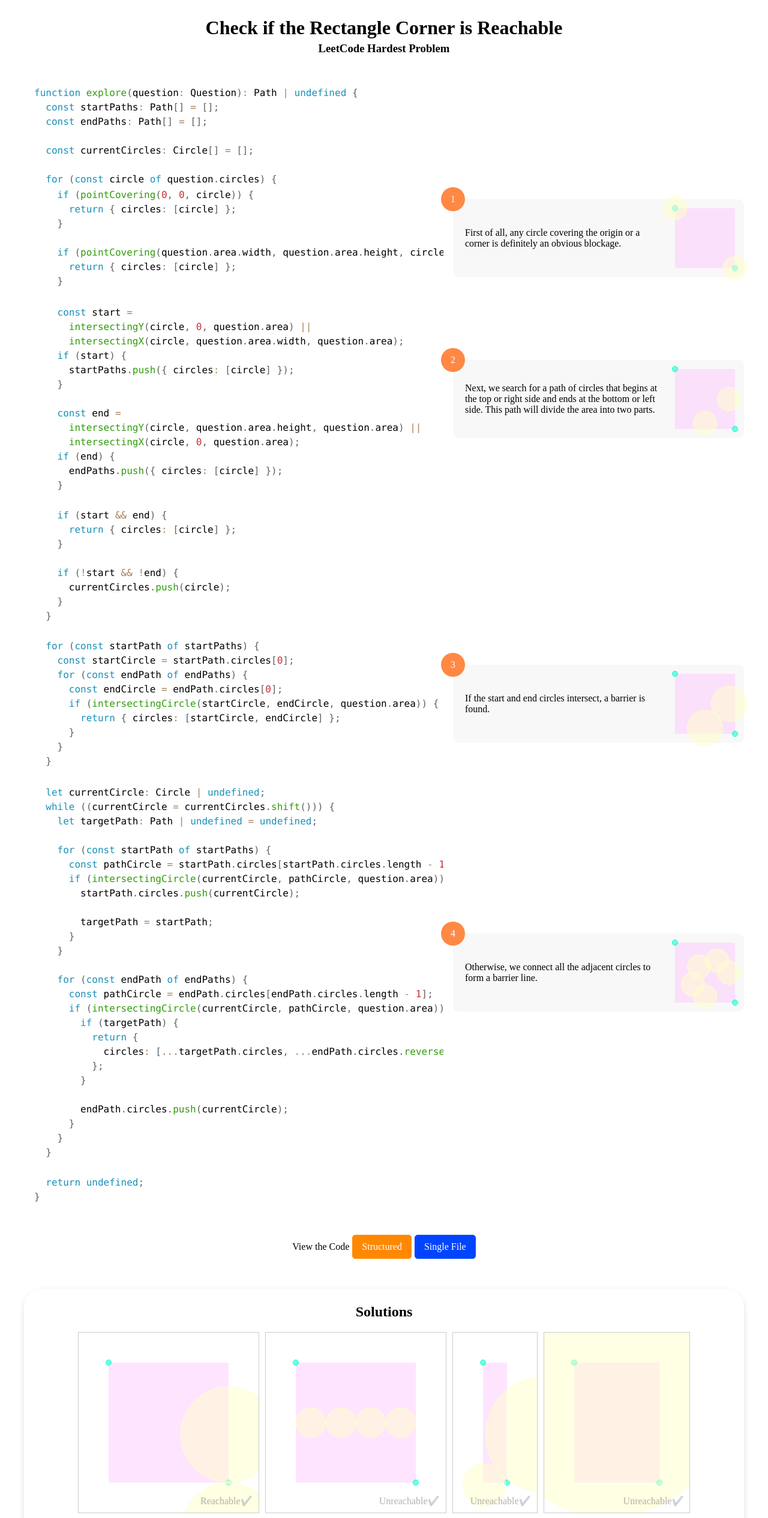
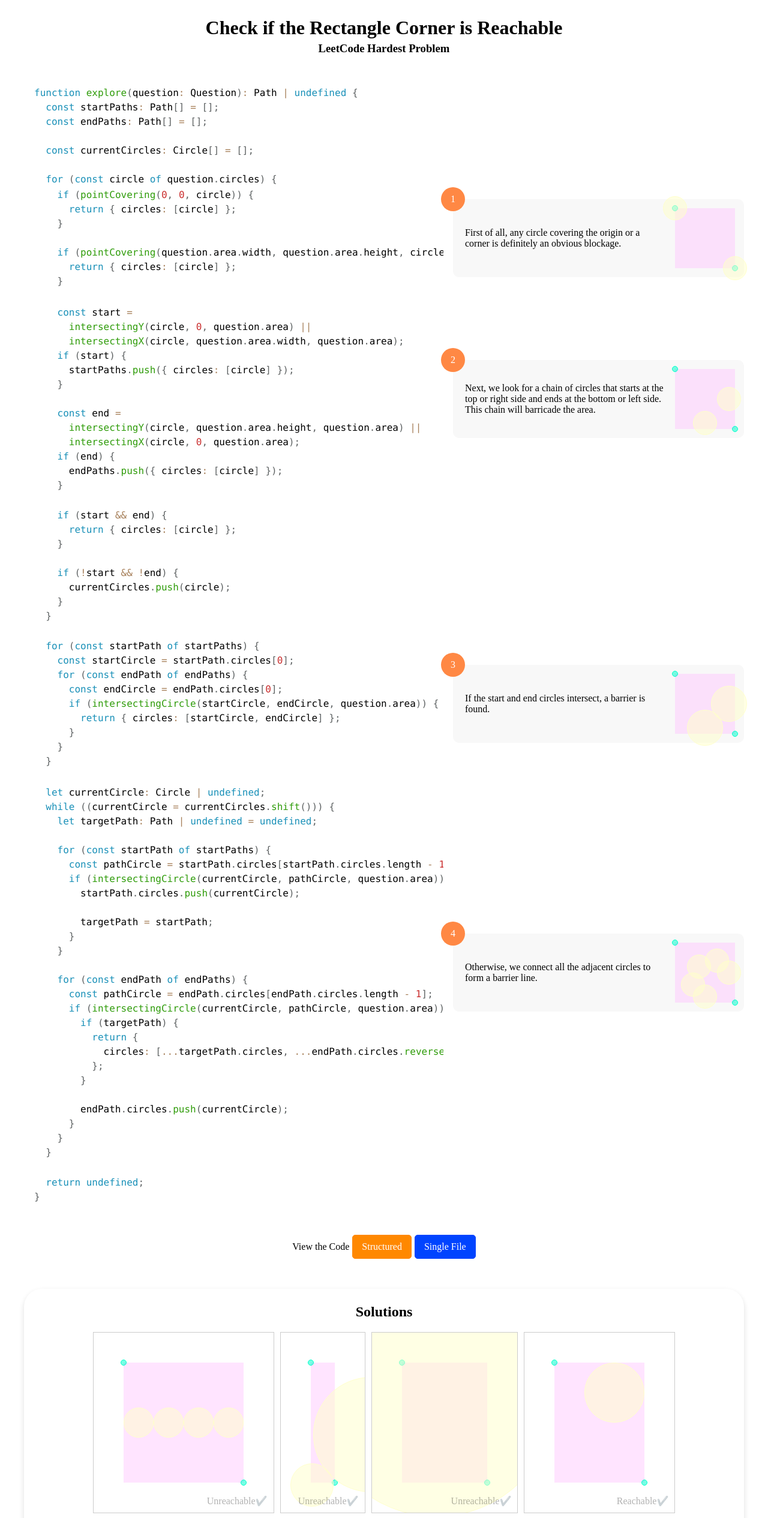
Before and after one commit to tommyinb/leetcode-hardest-problem, a React (Vite) app: page / in a window 1280 px wide. Shown: the top 2530 px of the page at 60% size. Built offline with nearby package versions, Linux system fonts and the light colour scheme; the HTML template or start-up script is replaced by a standard one.

Commit message:
explanation

```diff
--- a/src/explains/Border.tsx
+++ b/src/explains/Border.tsx
@@ -26,9 +26,9 @@ export function Border() {
         <div className="number">2</div>
 
         <div className="text">
-          Next, we search for a path of circles that begins at the top or right
-          side and ends at the bottom or left side. This path will divide the
-          area into two parts.
+          Next, we look for a chain of circles that starts at the top or right
+          side and ends at the bottom or left side. This chain will barricade
+          the area.
         </div>
 
         <div className="drawing">
--- a/src/solutions/Solutions.tsx
+++ b/src/solutions/Solutions.tsx
@@ -8,20 +8,6 @@ export function Solutions({ className }: Props) {
       <h2>Solutions</h2>
 
       <div className="solutions">
-        <Solution
-          question={useMemo(
-            () => ({
-              area: { width: 500000000, height: 500000000 },
-              circles: [
-                { x: 499980000, y: 699999999, radius: 200000000 },
-                { x: 500020000, y: 300000001, radius: 200000000 },
-              ],
-            }),
-            []
-          )}
-          expected={true}
-        />
-
         <Solution
           question={useMemo(
             () => ({
@@ -104,6 +90,20 @@ export function Solutions({ className }: Props) {
             () => ({
               area: { width: 4, height: 4 },
               circles: [{ x: 5, y: 5, radius: 1 }],
+            }),
+            []
+          )}
+          expected={true}
+        />
+
+        <Solution
+          question={useMemo(
+            () => ({
+              area: { width: 500000000, height: 500000000 },
+              circles: [
+                { x: 499980000, y: 699999999, radius: 200000000 },
+                { x: 500020000, y: 300000001, radius: 200000000 },
+              ],
             }),
             []
           )}
```
